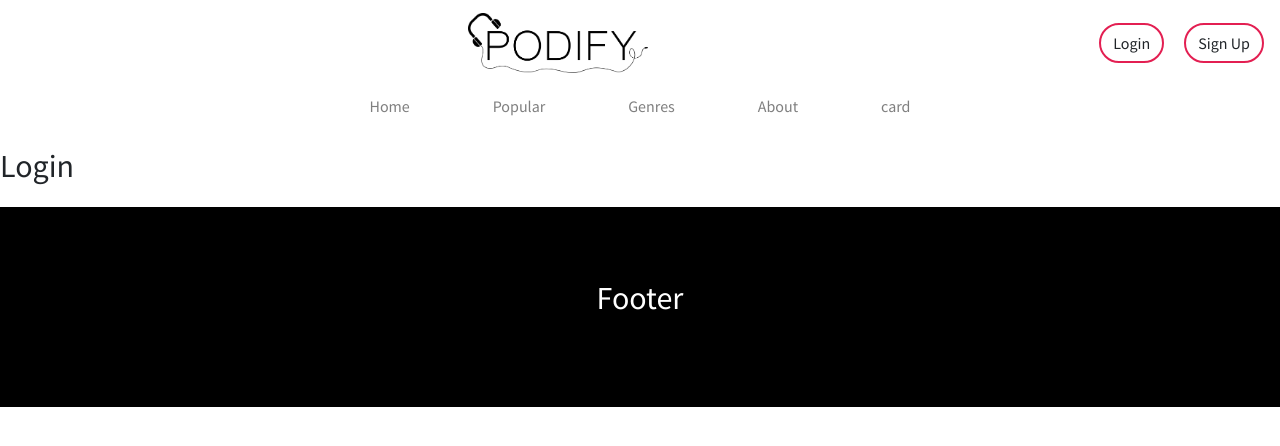
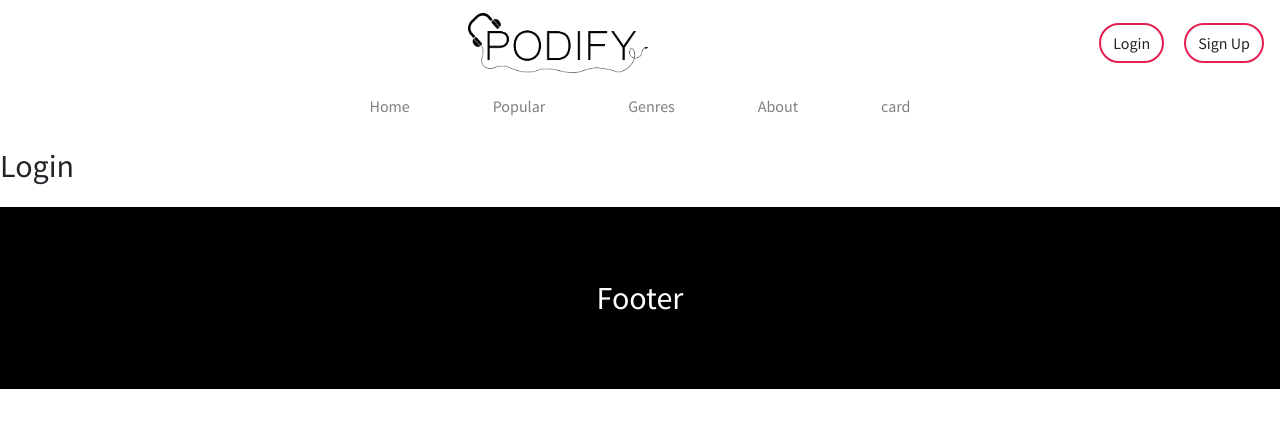
Before and after one commit to Jabser/Podify, a React (Create React App) app: page /login in a window 1280 px wide. Shown: the top 446 px of the page. Built offline with nearby package versions, Linux system fonts and the light colour scheme.

Commit message:
Footer & navbar style changes

```diff
--- a/src/sass/app.scss
+++ b/src/sass/app.scss
@@ -8,6 +8,9 @@ body {
 // ****************************************** //
 /* Navigation */
 .navbar {
+  .nav-link.active {
+
+  }
   .btn-navbar {
     margin-right: 20px;
     border-radius: 30rem;
@@ -33,7 +36,7 @@ body {
   background-color: black;
   color: #fff;
   padding: 50px 0;
-  height: 200px;
+  box-sizing: content-box;
 
   h1 {
     text-align: center;
```
